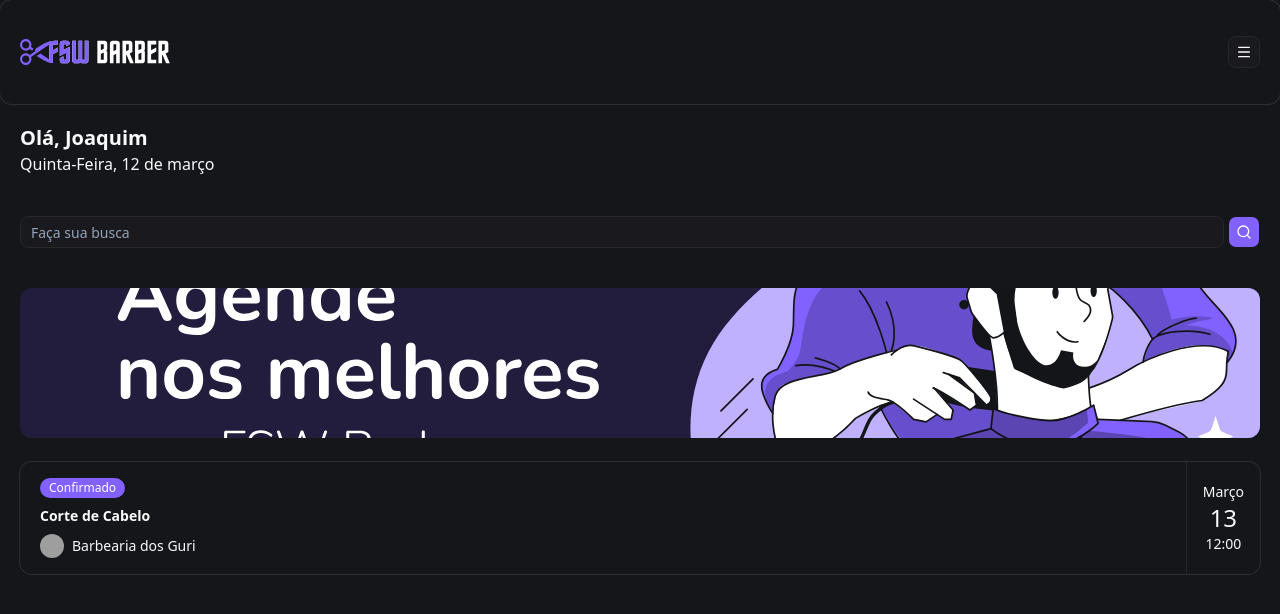
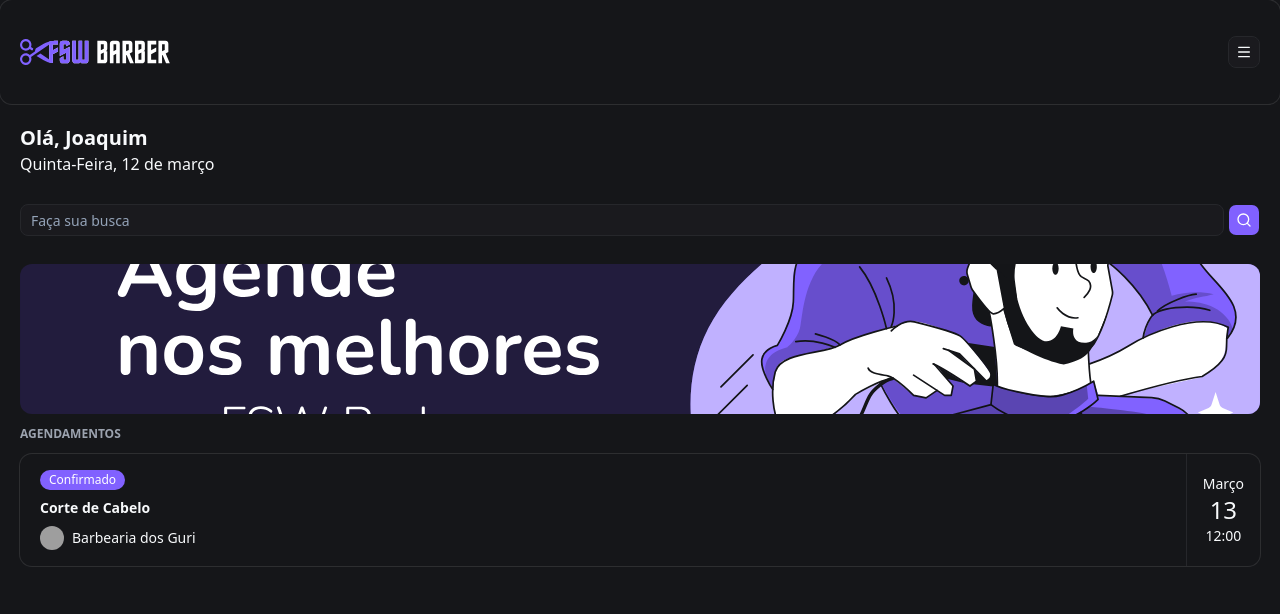
Before and after one commit to brunojoaquim1/barbershop-app, a Next.js app: page / in a window 1280 px wide. Shown: the top 614 px of the page. Built offline with nearby package versions, Linux system fonts and the light colour scheme; no server answers; the database is empty; grey boxes are pictures that could not be loaded.

Commit message:
fix: prisma config

```diff
--- /dev/null
+++ b/app/_lib/prisma.ts
@@ -0,0 +1,15 @@
+import { PrismaClient } from "@prisma/client"
+
+const globalForPrisma = global as unknown as {
+  prisma: PrismaClient | undefined
+}
+
+export const db =
+  globalForPrisma.prisma ??
+  new PrismaClient({
+    datasourceUrl: process.env.DATABASE_URL,
+  })
+
+if (process.env.NODE_ENV !== "production") {
+  globalForPrisma.prisma = db
+}
--- a/app/page.tsx
+++ b/app/page.tsx
@@ -6,8 +6,11 @@ import Image from "next/image"
 import { Card, CardContent } from "./_components/ui/card"
 import { Badge } from "./_components/ui/badge"
 import { Avatar, AvatarImage } from "./_components/ui/avatar"
+import { db } from "./_lib/prisma"
 
-export default function Home() {
+const Home = async () => {
+  const barbershops = await db.barberShop.findMany({})
+  console.log(barbershops)
   return (
     <div>
       <Header></Header>
@@ -15,14 +18,14 @@ export default function Home() {
         <h2 className="text-xl font-bold">Olá, Joaquim</h2>
         <p>Quinta-Feira, 12 de março</p>
 
-        <div className="mt-6 flex items-center gap-1">
+        <div className="mt-3 flex items-center gap-1">
           <Input className="my-4" placeholder="Faça sua busca" />
           <Button size="icon" className="bg-primary hover:bg-primary/90">
             <SearchIcon />
           </Button>
         </div>
 
-        <div className="relative mt-6 h-[150px] w-full overflow-hidden rounded-xl">
+        <div className="relative mt-3 h-[150px] w-full overflow-hidden rounded-xl">
           <Image
             src="/banner-01.svg"
             alt="FSW Barber"
@@ -30,8 +33,10 @@ export default function Home() {
             className="object-cover"
           />
         </div>
-
-        <Card className="mt-6 p-0">
+        <h2 className="mb-3 mt-3 text-xs font-bold uppercase text-gray-400">
+          Agendamentos
+        </h2>
+        <Card className="p-0">
           <CardContent className="flex items-stretch justify-between p-0">
             {/* Div da Esquerda */}
 
@@ -58,3 +63,4 @@ export default function Home() {
     </div>
   )
 }
+export default Home
```
Also changed, not shown: package.json (+3 -6 lines), prisma.config.ts (+4 -7 lines), app/_components/barbershop-item.tsx (added), 2 other files (tests, documents, lock files or other folders).
